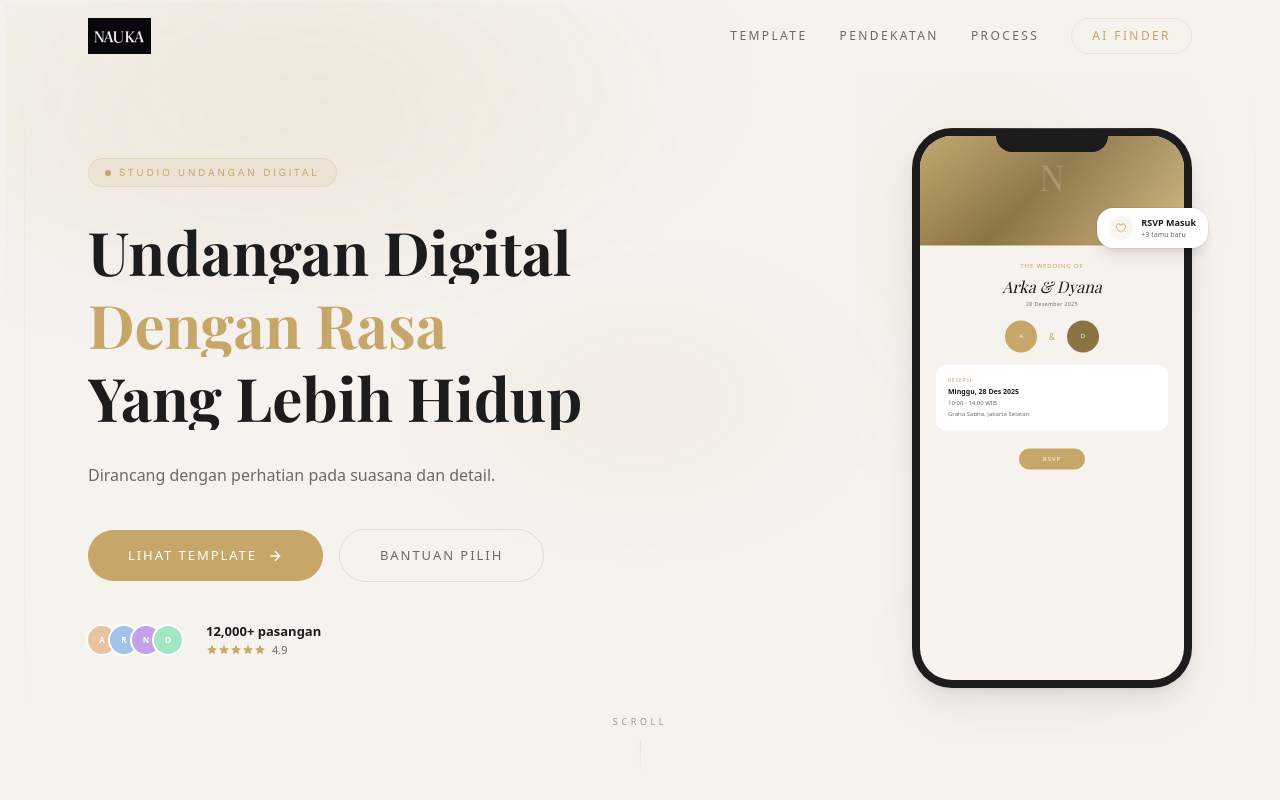
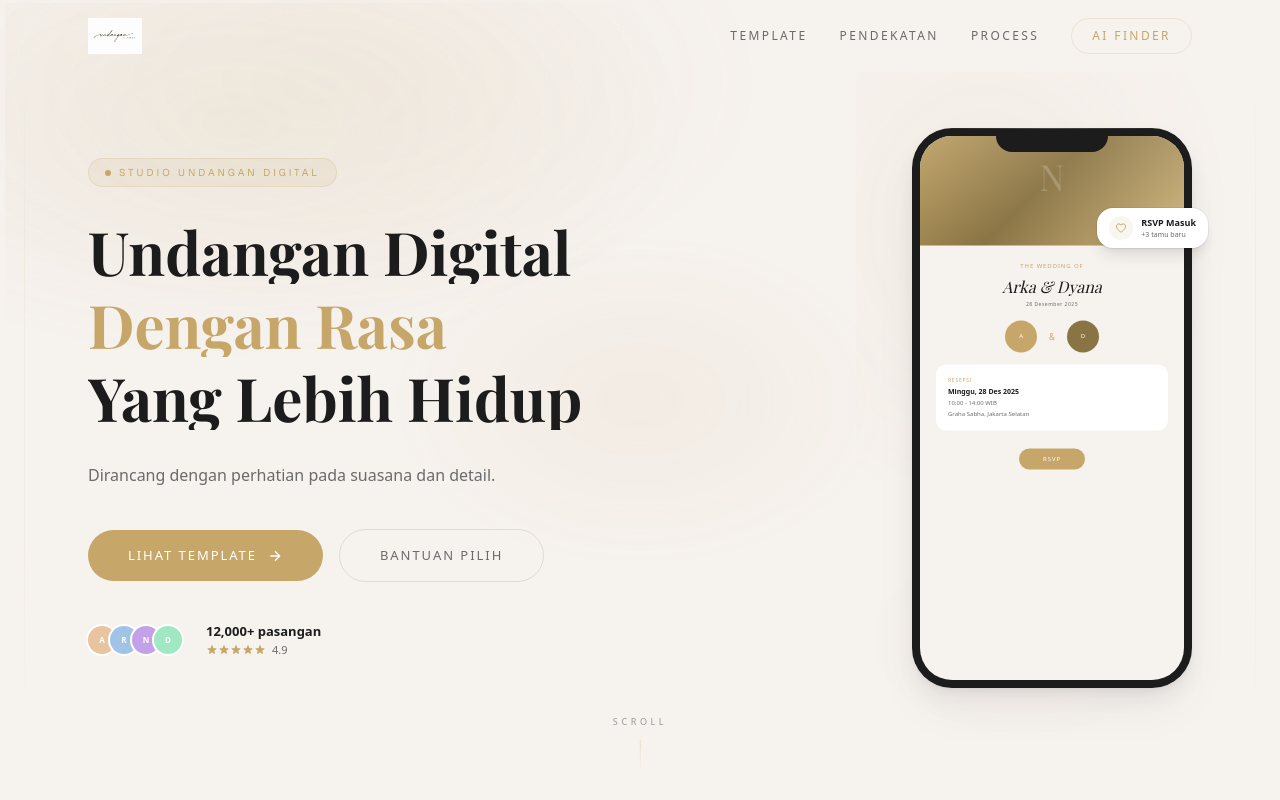
Before and after one commit to anisafitriaalprianti/undangannauka, a Next.js app: page / in a window 1280 px wide. Shown: the top 800 px of the page. Built offline with nearby package versions, Linux system fonts and the light colour scheme.

Commit message:
fix: use logo-nauka.png for navbar + footer

```diff
--- a/src/components/sections/Closing.tsx
+++ b/src/components/sections/Closing.tsx
@@ -95,7 +95,7 @@ export default function Closing() {
         <div className="flex flex-col sm:flex-row items-center justify-between gap-4">
           <div className="flex items-center gap-2">
             <Image
-              src="/nauka-logo.png"
+              src="/logo-nauka.png"
               alt="Nauka"
               width={80}
               height={24}
--- a/src/components/sections/Navbar.tsx
+++ b/src/components/sections/Navbar.tsx
@@ -45,7 +45,7 @@ export default function Navbar() {
           {/* Logo */}
           <a href="#" className="flex items-center group">
             <Image
-              src="/nauka-logo.png"
+              src="/logo-nauka.png"
               alt="Nauka"
               width={120}
               height={36}
```
